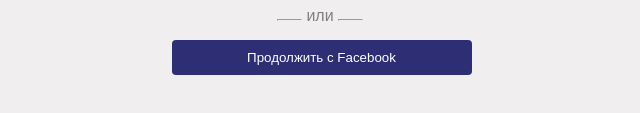
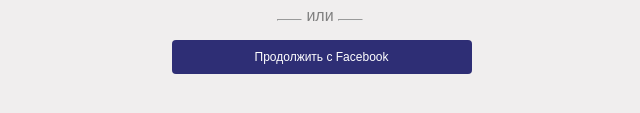
Before and after one commit to DariaZhi/lesson6, a plain HTML site: page index.html in a window 1280 px wide. Shown: the part 375-488 px from the top of the page, 320-960 px from the left. Drawn offline with Linux system fonts and the light colour scheme; files whose address does not match are found by name.

Commit message:
Update style.css

```diff
--- a/style.css
+++ b/style.css
@@ -93,7 +93,7 @@ button{
     width: 300px;
     text-decoration: none;
     text-align: center;
-    font-size: smaller;
+    font-size: 12px;
     background-color: rgb(46, 46, 117);
     color: white;
     padding: 10px 30px;
```
